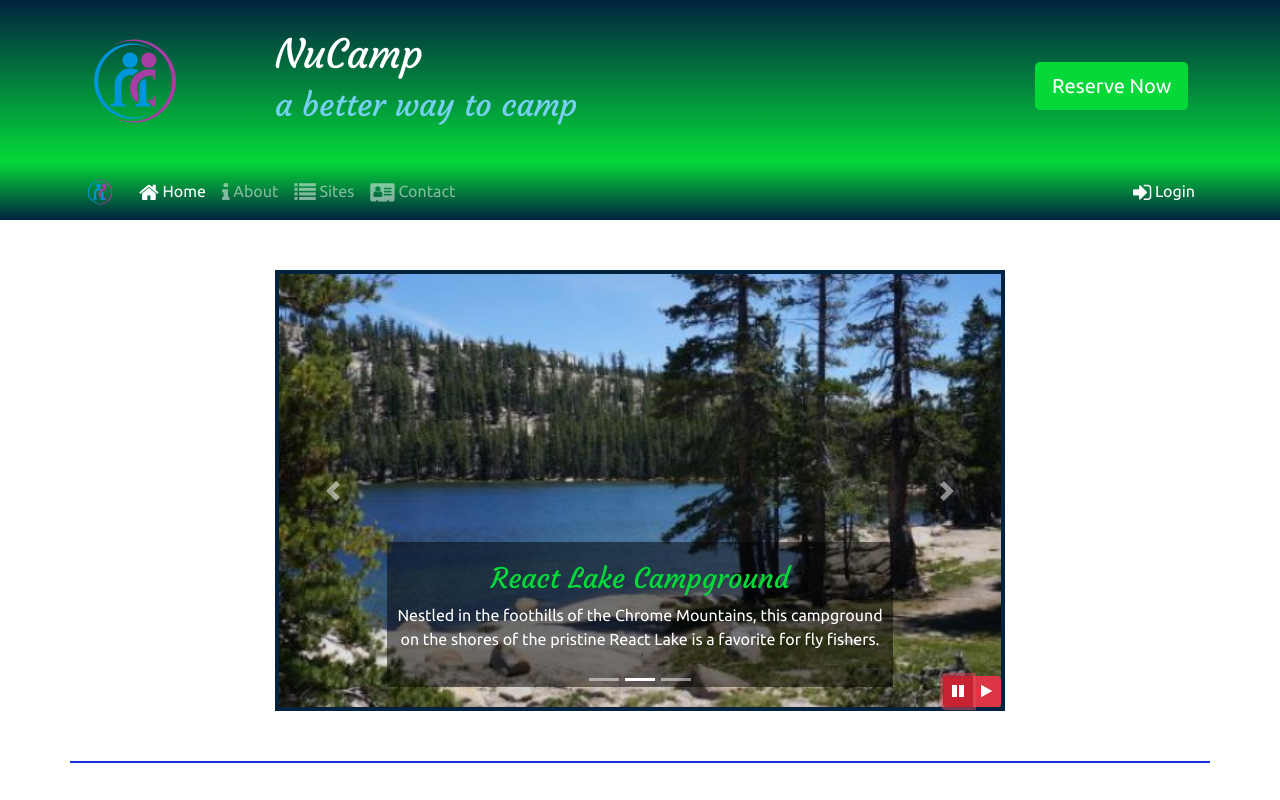
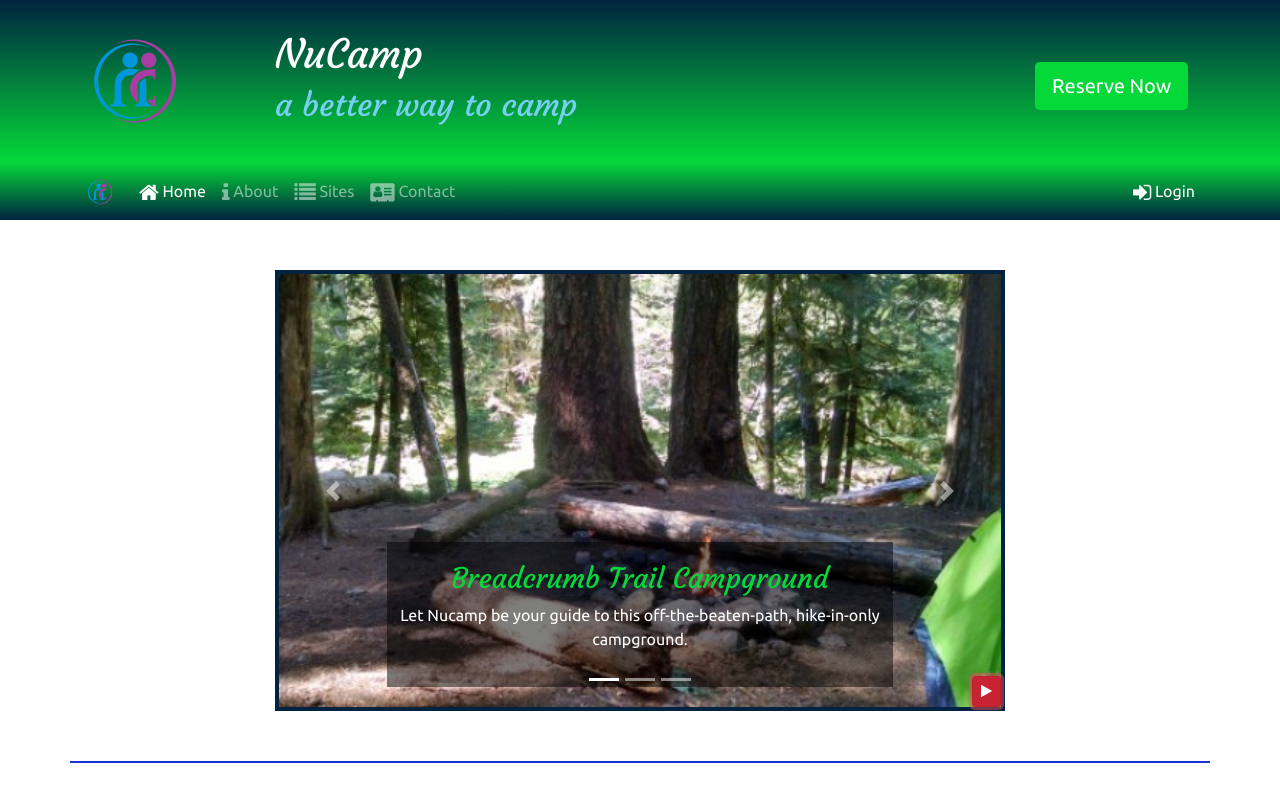
Before and after one commit to Mikegizmo/nucampsite, a website: page index.html in a window 1280 px wide. Both pictures are taken after a click on the button 958 px from the left and 691 px from the top of the page. Shown: the top 800 px of the page. Drawn offline with nearby package versions, Linux system fonts and the light colour scheme.

Commit message:
Bootstrap and jQuery Part 2

```diff
--- a/index.html
+++ b/index.html
@@ -154,7 +154,7 @@
   <div class="container">
     <div class="row row-content">
       <div class="col-md-8 mx-auto">
-        <div id="homeCarousel" class="carousel slide" data-ride="carousel">
+        <div id="homeCarousel" class="carousel slide" data-ride="carousel" data-interval="7000">
           <ol class="carousel-indicators">
             <li data-target="#homeCarousel" data-slide-to="0" class="active"></li>
             <li data-target="#homeCarousel" data-slide-to="1"></li>
@@ -191,14 +191,9 @@
             <span class="carousel-control-next-icon"></span>
             <span class="sr-only">Next</span>
           </a>
-          <div class="btn-group" id="carouselButton">
-            <button class="btn btn-danger btn-sm" id="carouselPause">
-              <i class="fa fa-pause"></i>
-            </button>
-            <button class="btn btn-danger btn-sm" id="carouselPlay">
-              <i class="fa fa-play"></i>
-            </button>
-          </div>
+          <button class="btn btn-danger btn-sm" id="carouselButton">
+            <i class="fa fa-pause"></i>
+          </button>
         </div>
       </div>
     </div>
@@ -289,11 +284,16 @@
   <script>
     $(function() {
       $(".carousel").carousel( {interval:2000, pause: "false"} );
-      $("#carouselPause").click(function() {
-        $(".carousel").carousel("pause");
-      });
-      $("#carouselPlay").click(function() {
-        $(".carousel").carousel("cycle");
+      $("#carouselButton").click(function() {
+        if($("#carouselButton").children("i").hasClass("fa-pause")) {
+          $(".carousel").carousel("pause");
+          $("#carouselButton").children("i").removeClass("fa-pause");
+          $("#carouselButton").children("i").addClass("fa-play");
+        } else {
+          $(".carousel").carousel("cycle");
+          $("#carouselButton").children("i").removeClass("fa-play");
+          $("#carouselButton").children("i").addClass("fa-pause");
+        }
       });
     });
   </script>
```
